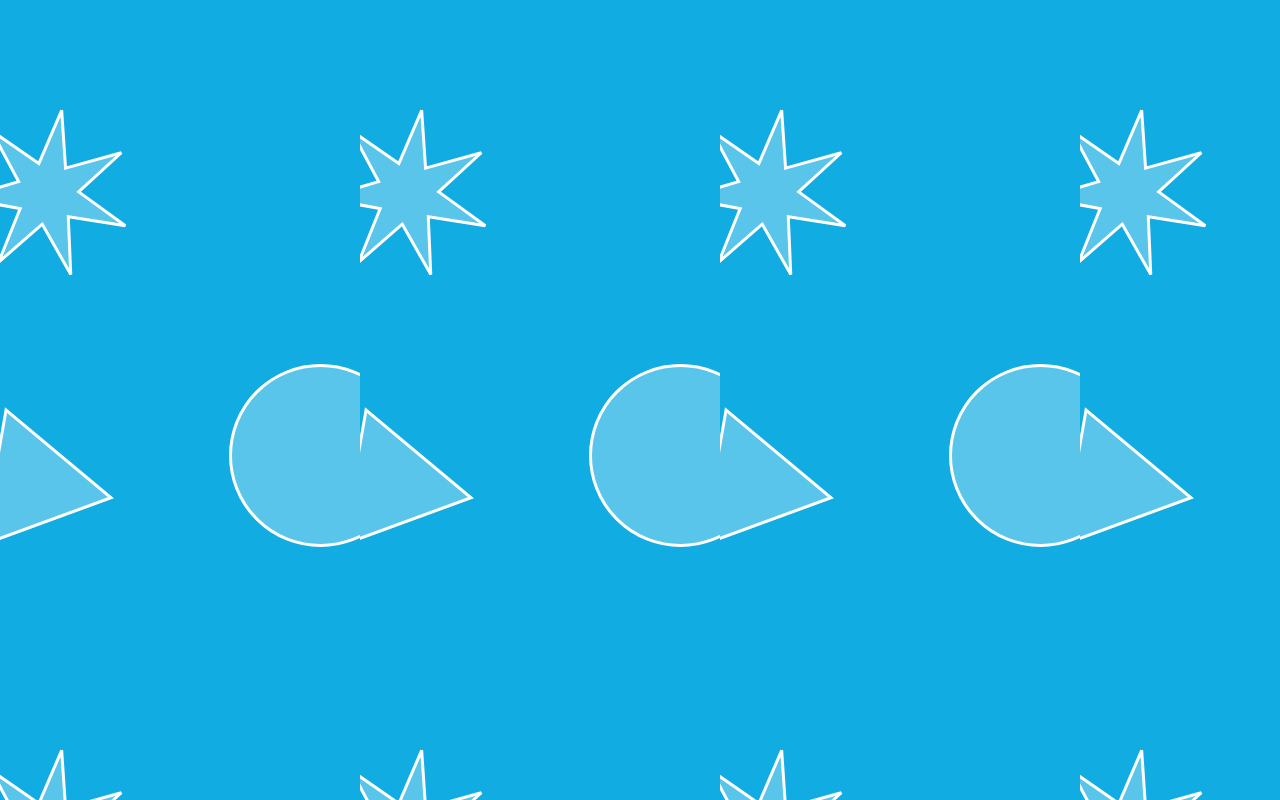
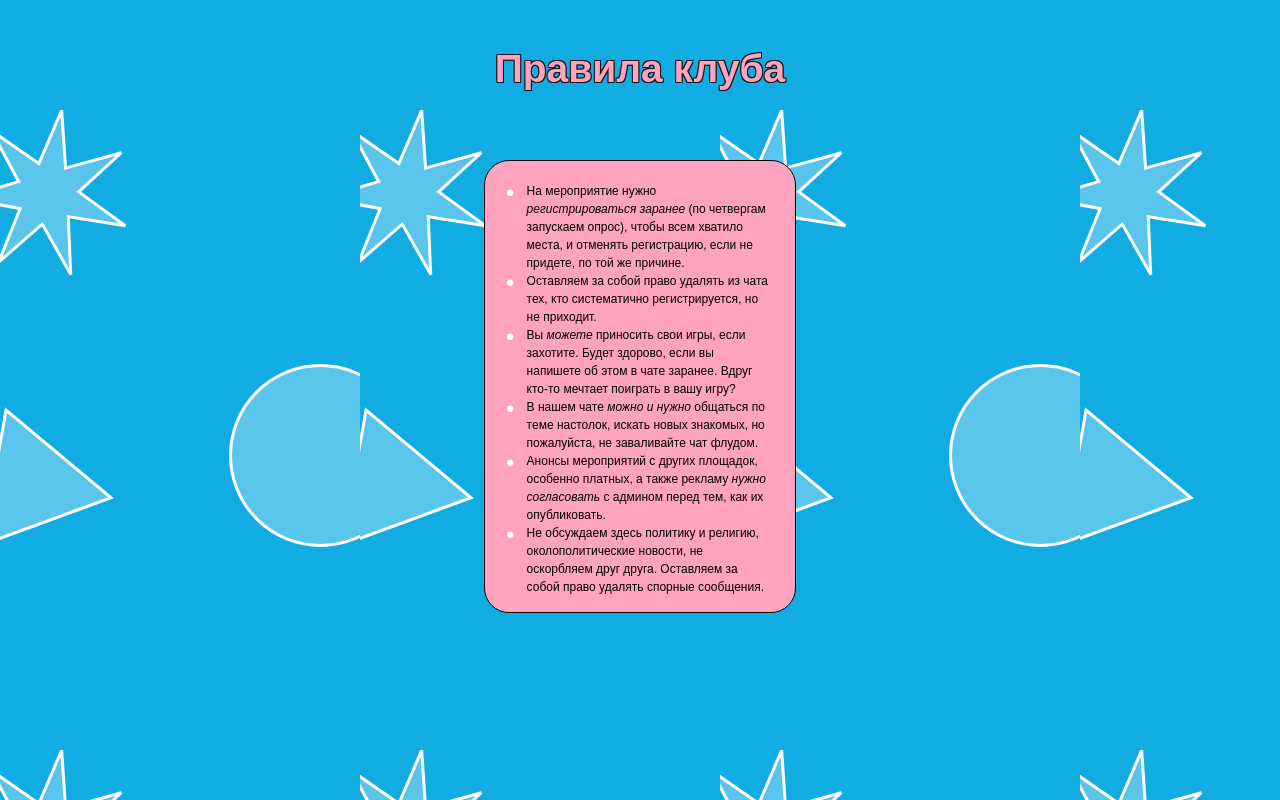
Before and after one commit to Otec-S/bg_club_bot_frontend, a React (Create React App) app: page /rules in a window 1280 px wide. Before the commit this address had no page. Built offline with nearby package versions, Linux system fonts and the light colour scheme.

Commit message:
feat: Rules

```diff
--- a/src/components/App.js
+++ b/src/components/App.js
@@ -8,8 +8,10 @@ import { Route, Router, Routes } from "react-router-dom";
 import SiteMenu from "./SiteMenu/SiteMenu";
 import Main from "./Main/Main";
 import GamesList from "./GamesList/GamesList";
+import Rules from "./Rules/Rules";
 
 function App() {
+  //  window.Telegram.WebApp.expand();
   // const { onToggleButton, tg } = useTelegram();
 
   // useEffect(() => {
@@ -21,10 +23,10 @@ function App() {
     <div>
       <Routes>
         <Route
-          path="/"
+          path="/bg_club_bot_frontend"
           element={
             <>
-              <Header headerTitle="Board Game Club"/>
+              <Header headerTitle="Board Game Club" />
               <Main />
             </>
           }
@@ -33,8 +35,17 @@ function App() {
           path="/gameslist"
           element={
             <>
-              <Header headerTitle="Список игр"/>
+              <Header headerTitle="Список игр" />
               <GamesList />
+            </>
+          }
+        />
+        <Route
+          path="/rules"
+          element={
+            <>
+              <Header headerTitle="Правила клуба" />
+              <Rules />
             </>
           }
         />
--- a/src/components/GamesList/GamesList.jsx
+++ b/src/components/GamesList/GamesList.jsx
@@ -1,10 +1,16 @@
 import React from "react";
 import GamesListItem from "./GamesListItem/GamesListItem";
+import { useNavigate  } from "react-router-dom"; // Подключаем useHistory
 import { GAME_DATA } from "../../constants";
-import './GamesList.css';
+import "./GamesList.css";
 
 const GameList = () => {
+  const navigate  = useNavigate (); // Используем useHistory
+  const goBack = () => {
+    navigate(-1); // Используем navigate с аргументом -1 для возврата на предыдущую страницу
+  };
   return (
+    <>
       <ul className="games-list">
         {GAME_DATA.map((game) => (
           <GamesListItem
@@ -15,6 +21,8 @@ const GameList = () => {
           />
         ))}
       </ul>
+      <button onClick={goBack}>Назад</button>
+    </>
   );
 };
 
--- /dev/null
+++ b/src/components/Rules/Rules.css
@@ -0,0 +1,34 @@
+.rules {
+  width: 312px;
+  height: 453px;
+  border: 1px solid #000;
+  padding: 21px 26px;
+  background-color: var(--second-color);
+  border-radius: 25px;
+  margin: auto;
+  margin-bottom: 69px;
+}
+
+ul {
+  list-style-type: none; /* Убираем стандартную маркировку */
+}
+
+li {
+  font-size: 12px;
+  line-height: 1.5; /* Задаем межстрочное состояние */
+  position: relative; /* Устанавливаем позицию элемента */
+  padding-left: 1.3em; /* Добавляем отступ слева для создания места под маркер */
+}
+
+li:before {
+  content: "•"; /* Устанавливаем символ маркера (белый кружок) */
+  color: #fff; /* Задаем цвет маркера (белый) */
+  font-size: 2em; /* Устанавливаем размер маркера */
+  position: absolute; /* Позиционируем маркер абсолютно относительно элемента li */
+  left: -5px; /* Выравниваем маркер по левому краю элемента li */
+  top: -7px;
+}
+
+.italic {
+  font-style: italic;
+}
--- /dev/null
+++ b/src/components/Rules/Rules.jsx
@@ -0,0 +1,40 @@
+import React from "react";
+import "./Rules.css";
+
+const Rules = () => {
+  return (
+    <div className="rules">
+      <ul>
+        <li>
+          На мероприятие нужно <span className="italic">регистрироваться заранее</span> (по четвергам запускаем
+          опрос), чтобы всем хватило места, и отменять регистрацию, если не
+          придете, по той же причине.
+        </li>
+        <li>
+          Оставляем за собой право удалять из чата тех, кто систематично
+          регистрируется, но не приходит.
+        </li>
+        <li>
+          Вы <span className="italic">можете</span> приносить свои игры, если захотите. Будет здорово, если вы
+          напишете об этом в чате заранее. Вдруг кто-то мечтает поиграть в вашу
+          игру?
+        </li>
+        <li>
+          В нашем чате <span className="italic">можно и нужно</span> общаться по теме настолок, искать новых
+          знакомых, но пожалуйста, не заваливайте чат флудом.
+        </li>
+        <li>
+          Анонсы мероприятий с других площадок, особенно платных, а также
+          рекламу <span className="italic">нужно согласовать</span> с админом перед тем, как их опубликовать.
+        </li>
+        <li>
+          Не обсуждаем здесь политику и религию, околополитические новости, не
+          оскорбляем друг друга. Оставляем за собой право удалять спорные
+          сообщения.
+        </li>
+      </ul>
+    </div>
+  );
+};
+
+export default Rules;
```
Lines whose indentation alone changed are shown as unchanged.
